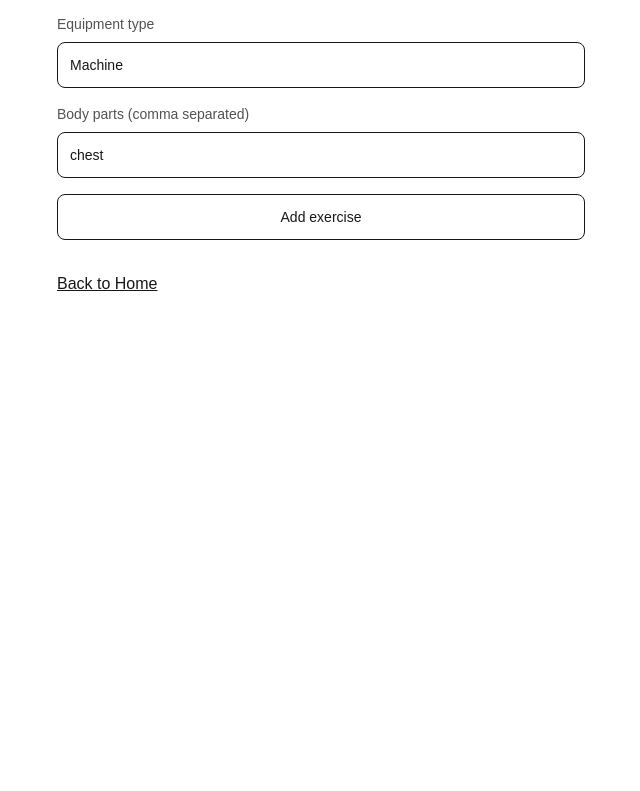
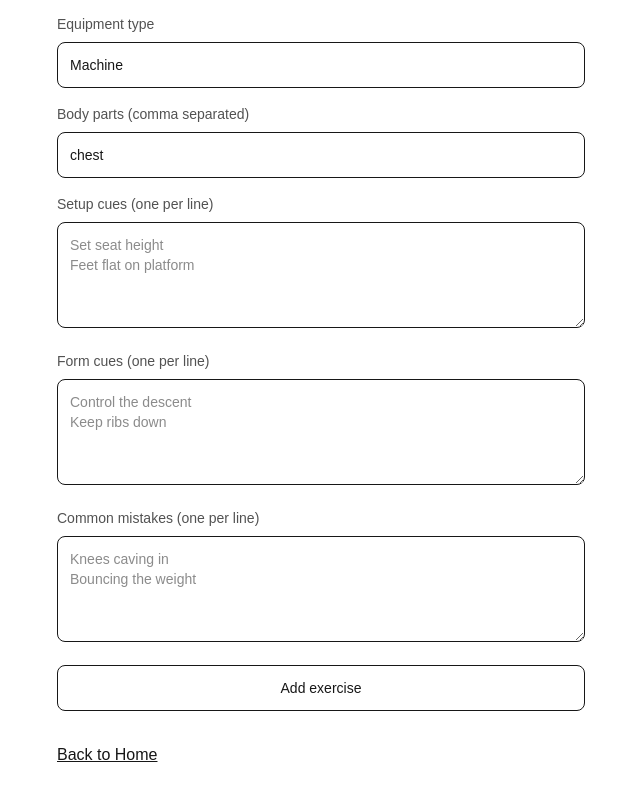
Before and after one commit to Loucahontas/gym-form-guide, a Next.js app in the folder gym-form-guide/: page /admin/exercises in a window 1280 px wide. Shown: the part 364-1155 px from the top of the page, without its empty margins (319-959 px from the left). Before the commit the page ends 800 px from the top, so only its background shows below. Built offline with nearby package versions, Linux system fonts and the light colour scheme.

Commit message:
feat: allow admin to set cues on exercise creation

```diff
--- a/gym-form-guide/app/admin/exercises/page.tsx
+++ b/gym-form-guide/app/admin/exercises/page.tsx
@@ -1,4 +1,3 @@
-// gym-form-guide/app/admin/exercises/page.tsx
 "use client";
 
 import Link from "next/link";
@@ -10,12 +9,24 @@ type CreatedExercise = {
   slug: string;
 };
 
+function linesToArray(value: string): string[] {
+  return value
+    .split("\n")
+    .map((l) => l.trim())
+    .filter(Boolean);
+}
+
 export default function AdminExercisesPage() {
   const [adminToken, setAdminToken] = useState("");
   const [name, setName] = useState("");
   const [slug, setSlug] = useState("");
   const [equipmentType, setEquipmentType] = useState("Machine");
   const [bodyParts, setBodyParts] = useState("chest");
+
+  const [setupCuesText, setSetupCuesText] = useState("");
+  const [formCuesText, setFormCuesText] = useState("");
+  const [mistakesText, setMistakesText] = useState("");
+
   const [result, setResult] = useState<CreatedExercise | null>(null);
   const [error, setError] = useState<string | null>(null);
   const [isSaving, setIsSaving] = useState(false);
@@ -41,6 +52,9 @@ export default function AdminExercisesPage() {
             .split(",")
             .map((p) => p.trim())
             .filter(Boolean),
+          setup_cues: linesToArray(setupCuesText),
+          form_cues: linesToArray(formCuesText),
+          common_mistakes: linesToArray(mistakesText),
         }),
       });
 
@@ -54,6 +68,9 @@ export default function AdminExercisesPage() {
       setResult(json.exercise);
       setName("");
       setSlug("");
+      setSetupCuesText("");
+      setFormCuesText("");
+      setMistakesText("");
     } catch (err) {
       setError(err instanceof Error ? err.message : "Unknown error");
     } finally {
@@ -135,6 +152,48 @@ export default function AdminExercisesPage() {
           />
         </div>
 
+        <div>
+          <label className="block text-sm text-neutral-600" htmlFor="setup">
+            Setup cues (one per line)
+          </label>
+          <textarea
+            id="setup"
+            value={setupCuesText}
+            onChange={(e) => setSetupCuesText(e.target.value)}
+            className="mt-2 w-full rounded-lg border bg-transparent p-3 text-sm"
+            rows={4}
+            placeholder={"Set seat height\nFeet flat on platform"}
+          />
+        </div>
+
+        <div>
+          <label className="block text-sm text-neutral-600" htmlFor="form">
+            Form cues (one per line)
+          </label>
+          <textarea
+            id="form"
+            value={formCuesText}
+            onChange={(e) => setFormCuesText(e.target.value)}
+            className="mt-2 w-full rounded-lg border bg-transparent p-3 text-sm"
+            rows={4}
+            placeholder={"Control the descent\nKeep ribs down"}
+          />
+        </div>
+
+        <div>
+          <label className="block text-sm text-neutral-600" htmlFor="mistakes">
+            Common mistakes (one per line)
+          </label>
+          <textarea
+            id="mistakes"
+            value={mistakesText}
+            onChange={(e) => setMistakesText(e.target.value)}
+            className="mt-2 w-full rounded-lg border bg-transparent p-3 text-sm"
+            rows={4}
+            placeholder={"Knees caving in\nBouncing the weight"}
+          />
+        </div>
+
         <button
           type="submit"
           disabled={isSaving}
--- a/gym-form-guide/app/api/admin/exercises/route.ts
+++ b/gym-form-guide/app/api/admin/exercises/route.ts
@@ -1,9 +1,11 @@
 import { NextResponse } from "next/server";
-import { supabaseServer } from "@/app/lib/supabaseServer";
+import { supabaseServer } from "../../../lib/supabaseServer";
 
 function isAuthorised(req: Request): boolean {
   const token = req.headers.get("x-admin-token");
-  return Boolean(token && process.env.ADMIN_TOKEN && token === process.env.ADMIN_TOKEN);
+  return Boolean(
+    token && process.env.ADMIN_TOKEN && token === process.env.ADMIN_TOKEN,
+  );
 }
 
 export async function POST(req: Request) {
@@ -16,6 +18,9 @@ export async function POST(req: Request) {
     slug?: string;
     equipment_type?: string;
     body_parts?: string[];
+    setup_cues?: string[];
+    form_cues?: string[];
+    common_mistakes?: string[];
   };
 
   if (!body.name || !body.slug) {
@@ -33,6 +38,9 @@ export async function POST(req: Request) {
         slug: body.slug,
         equipment_type: body.equipment_type ?? "Machine",
         body_parts: body.body_parts ?? [],
+        setup_cues: body.setup_cues ?? [],
+        form_cues: body.form_cues ?? [],
+        common_mistakes: body.common_mistakes ?? [],
       },
     ])
     .select("id, name, slug")
```
